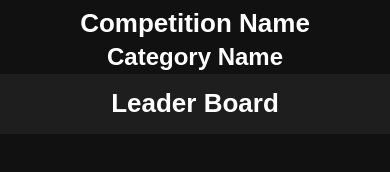
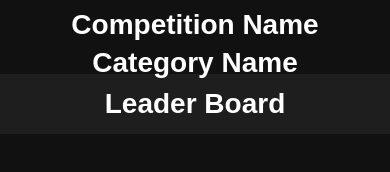
Before and after one commit to Rollem1/DISC-Leaderboard, a website: page public/index.html in a window 390 px wide. Drawn offline with Linux system fonts and the light colour scheme; no server answers.

Commit message:
Moble Scaling Update

```diff
--- a/public/style.css
+++ b/public/style.css
@@ -303,16 +303,12 @@ input[type="file"].admin-input {
   }
 }
 
-/* =========================================================
-   MOBILE FONT SIZE LIMITER (OVERRIDES INLINE SIZES)
-   ========================================================= */
+/* MOBILE FONT SIZE LIMITER */
 @media (max-width: 600px) {
 
-  /* Cap all admin-controlled text sizes on mobile */
-  #header h1,              /* Competition name */
-  .fixed-header h2,        /* Banner text */
-  #currentSkater,
-  #nextSkater,
+  /* Cap all big-screen text so it can't exceed mobile limits */
+  h1, h2,
+  #currentSkater, #nextSkater,
   .leaderboard-row,
   .leaderboard-row .position,
   .leaderboard-row .name,
@@ -320,7 +316,7 @@ input[type="file"].admin-input {
   .leaderboard-row .score,
   #generalMessage,
   #warmupList > div {
-    font-size: 26px !important;   /* adjust this number as needed */
+    font-size: 28px !important;   /* adjust this number as needed */
     line-height: 1.2 !important;
   }
 }
```
